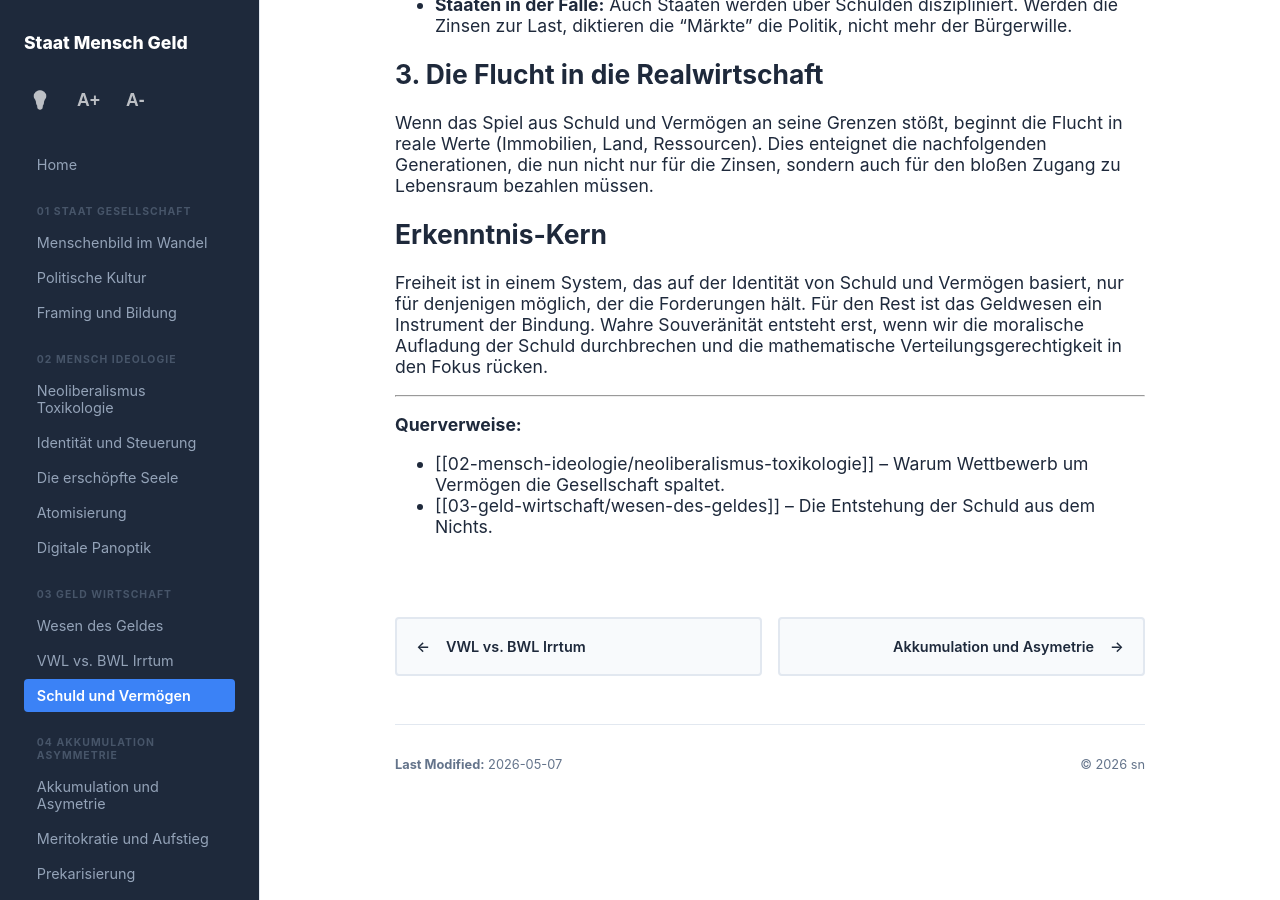
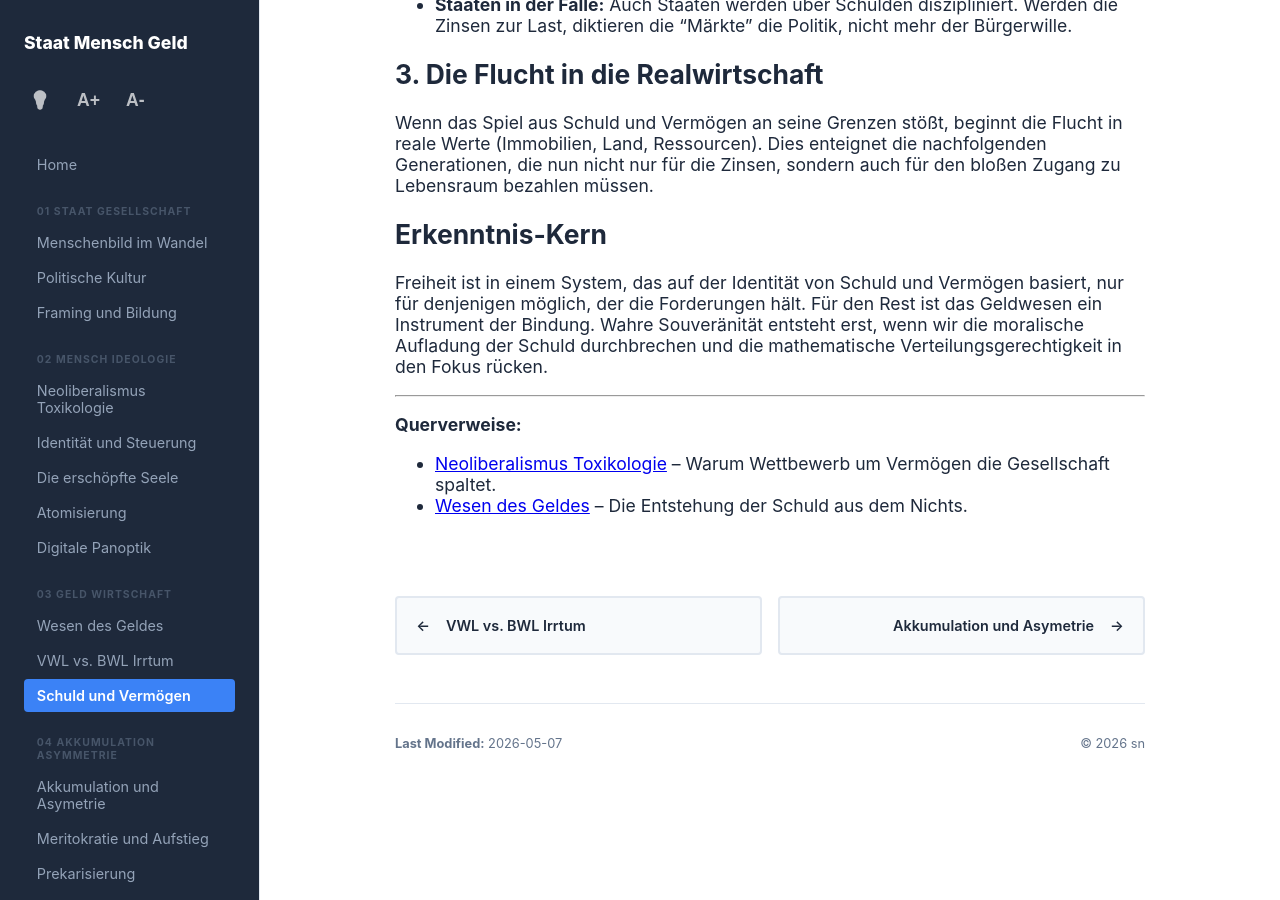
Before and after one commit to texthub/staat-mensch-geld, a Jekyll site: the page built from 03-geld-wirtschaft/schuld-und-vermoegen.md, in a window 1280 px wide and 900 px high, scrolled down 912 px. Built offline with Jekyll 4.4.1, drawn with Linux system fonts in a browser that asks for light colours.

Commit message:
Update schuld-und-vermoegen.md

```diff
--- a/03-geld-wirtschaft/schuld-und-vermoegen.md
+++ b/03-geld-wirtschaft/schuld-und-vermoegen.md
@@ -37,5 +37,5 @@ Freiheit ist in einem System, das auf der Identität von Schuld und Vermögen ba
 ---
 **Querverweise:**
 
-* [[02-mensch-ideologie/neoliberalismus-toxikologie]] – Warum Wettbewerb um Vermögen die Gesellschaft spaltet.
-* [[03-geld-wirtschaft/wesen-des-geldes]] – Die Entstehung der Schuld aus dem Nichts.
+* [Neoliberalismus Toxikologie](/02-mensch-ideologie/neoliberalismus-toxikologie) – Warum Wettbewerb um Vermögen die Gesellschaft spaltet.
+* [Wesen des Geldes](/03-geld-wirtschaft/wesen-des-geldes) – Die Entstehung der Schuld aus dem Nichts.
```
